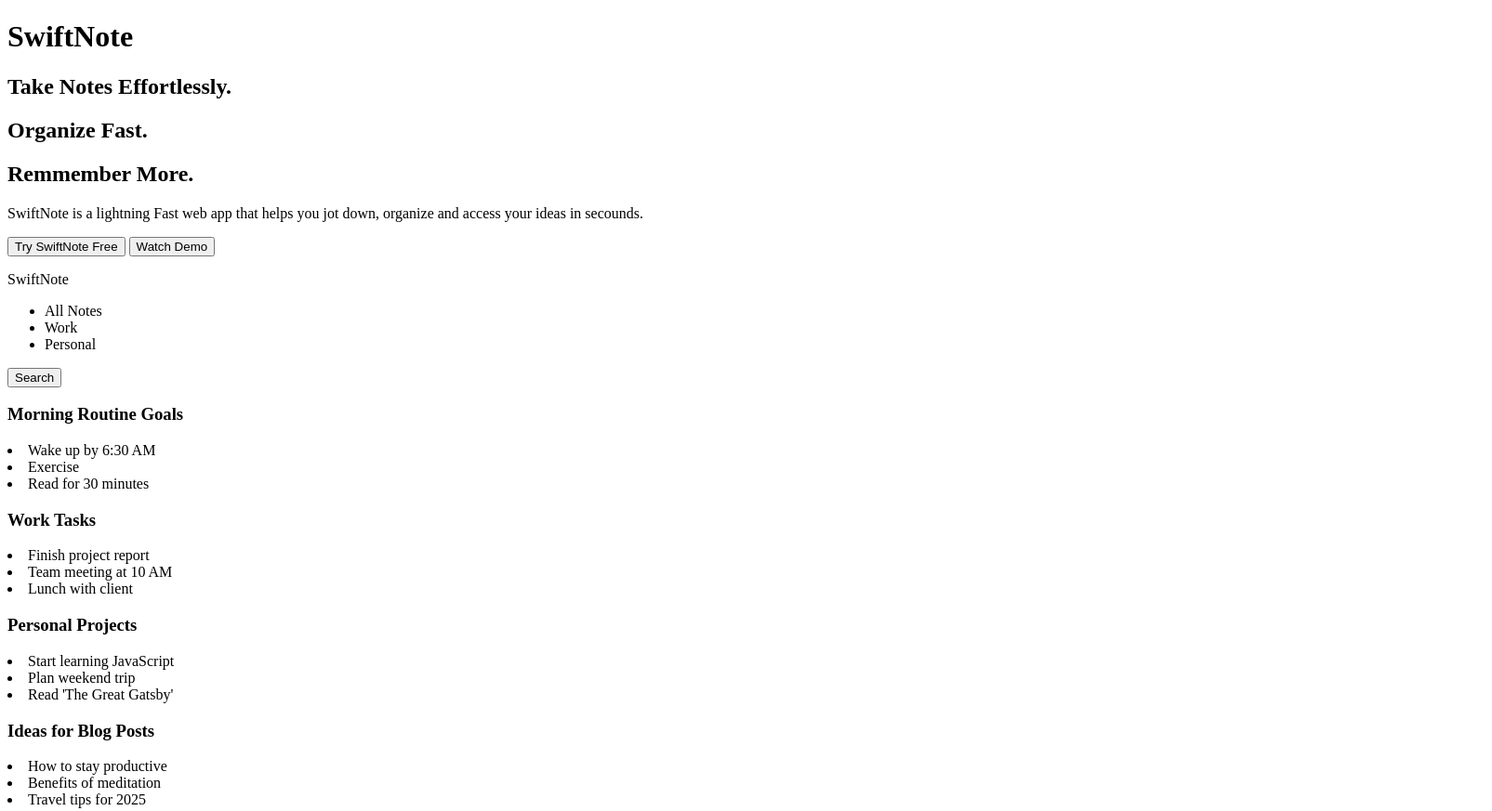
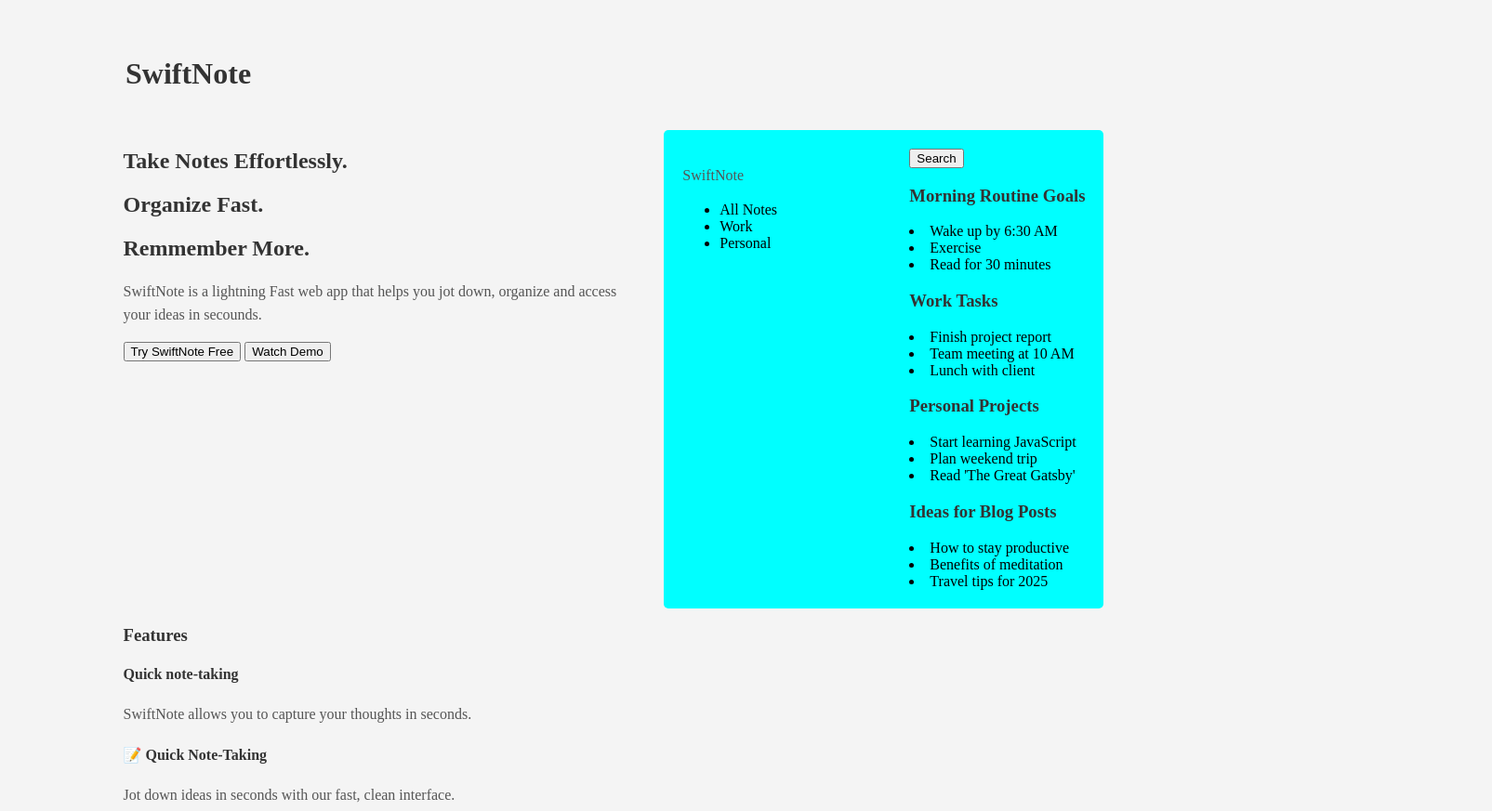
Before and after one commit to Nigel-Bowie/SwiftNoteLandingPage, a plain HTML site: page index.html in a window 1280 px wide. Shown: the top 873 px of the page at 93% size, 1605 px wide, since content can reach past the window. Drawn offline with Linux system fonts and the light colour scheme.

Commit message:
Added css to begin styling the page

```diff
--- a/index.css
+++ b/index.css
@@ -0,0 +1,48 @@
+body{
+    margin: 0;
+    padding: 20px;
+    width: 100%;
+    height: 100%;
+    font-family: "Times New Roman", Times, Arial, sans-serif;
+    background-color: #f4f4f4;
+    display: flex;
+    flex-direction: column;
+    align-items: center;
+    justify-content: center;
+}
+
+header {
+    width: 1450px;
+    color: white;
+    padding: 20px;
+    margin-left: 400px;
+    text-align: left;
+}
+
+h1, h2, h3, h4, h5, h6 {
+    color: #333;
+    font-size: bold;
+}
+
+p {
+    color: #555;
+    line-height: 1.6;
+}
+
+.hero{
+    display: flex;
+    flex-direction: row;
+    justify-content: space-between;
+    gap: 20px;
+}
+
+.hero-snapshot {
+    width: 50%;
+    padding: 20px;
+    display: flex;
+    flex-direction: row;
+    justify-content: space-between;
+    gap: 20px;
+    background-color: aqua;
+    border-radius: 5px;
+}
--- a/index.html
+++ b/index.html
@@ -129,10 +129,15 @@
             <h3>Boost Your Productivity with SwiftNote!</h3>
             <button id="get-started">Try SwiftNote Free</button>
         </section>
-
+    </main>
 </body>
-<footer>
-    <p>&copy; 2025 SwiftNote</p>
-</footer>
+    <footer>
+        <p>&copy; 2025 SwiftNote. All rights reserved.</p>
+        <ul>
+            <li><a href="#">Privacy Policy</a></li>
+            <li><a href="#">Terms of Service</a></li>
+            <li><a href="#">Contact Us</a></li>
+        </ul>
+    </footer>
 <script src="index.js"></script>
 </html>
```
